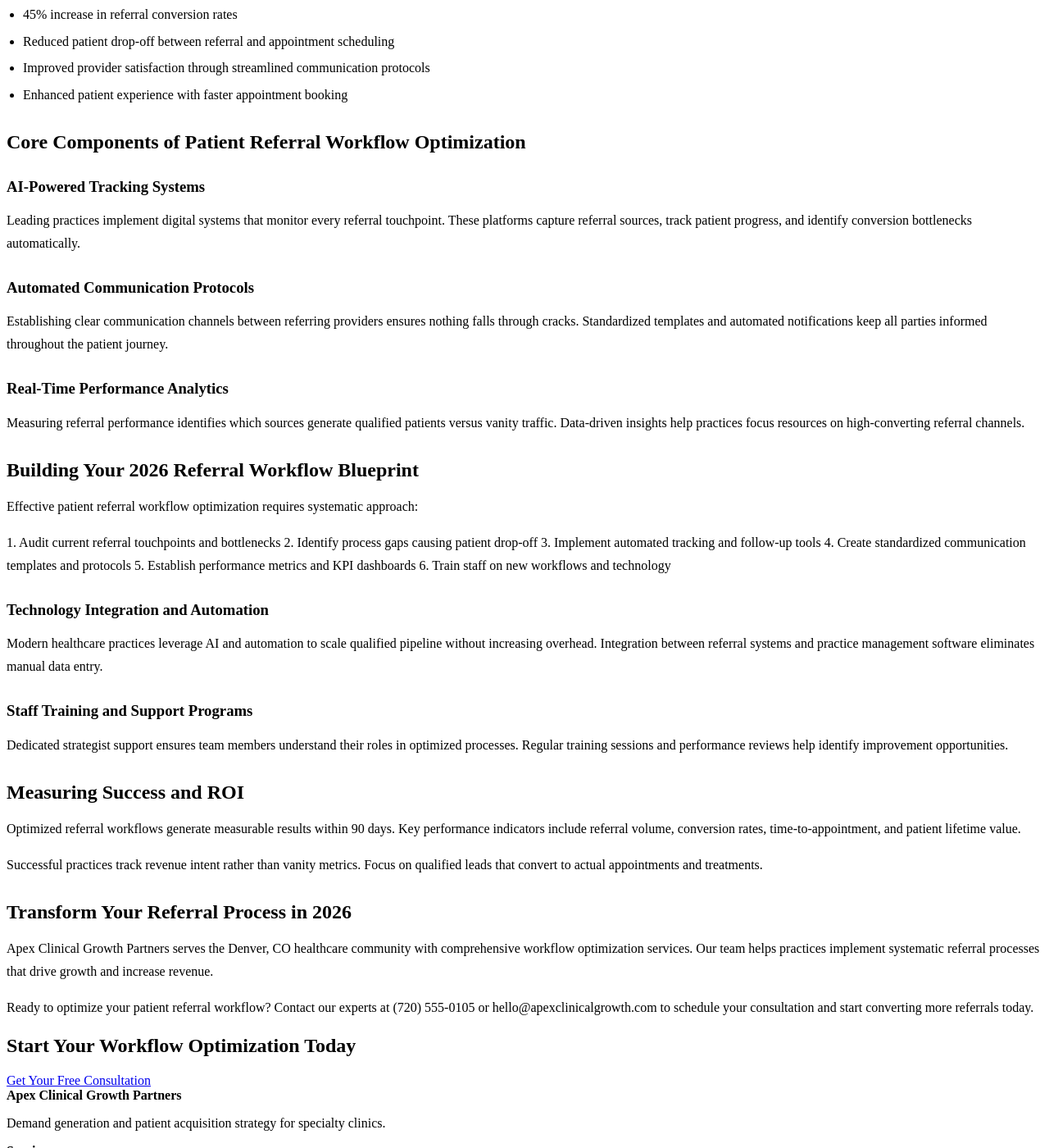
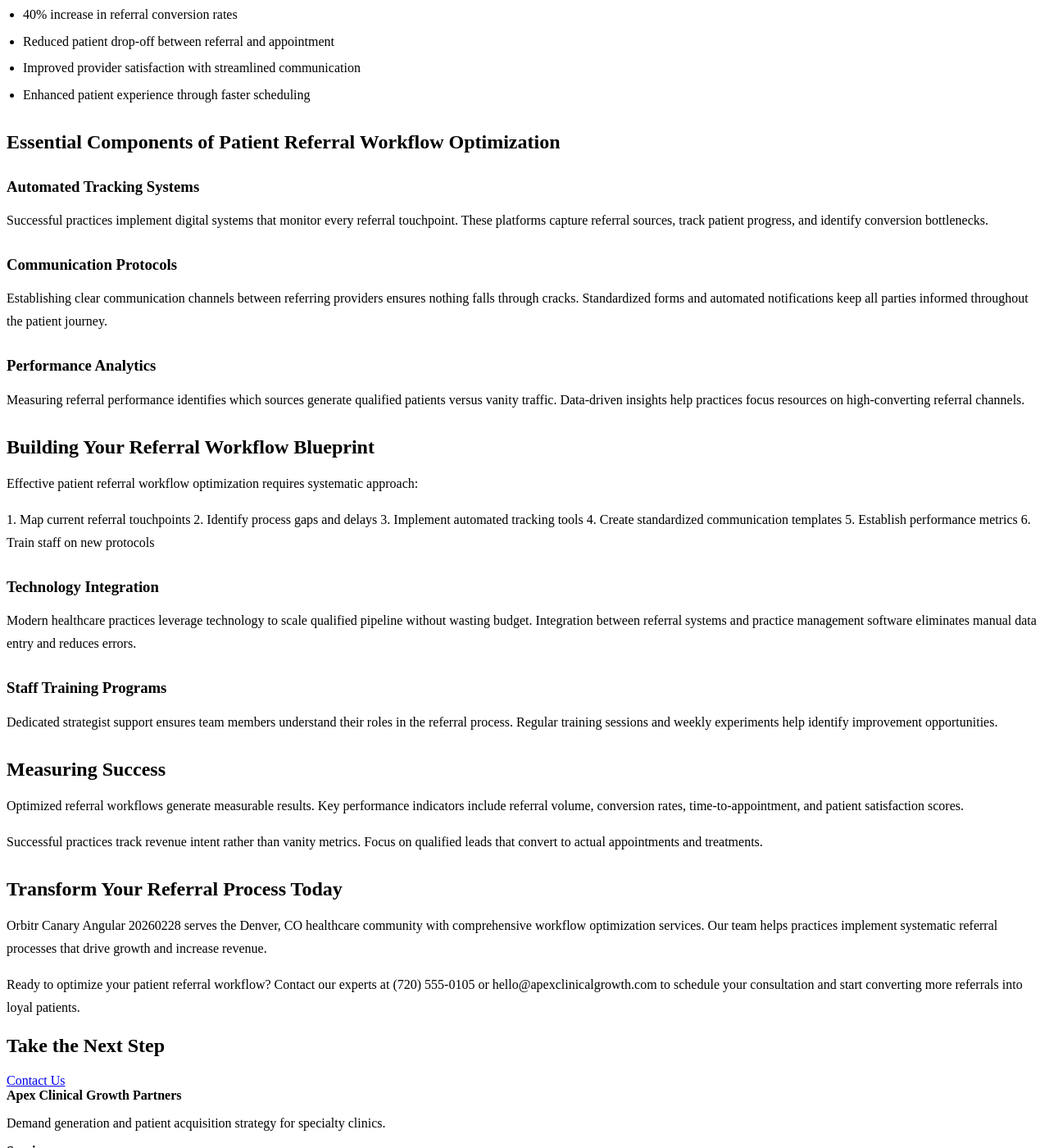
Before and after one commit to prjctlphbt/orbitr-canary-angular-20260228, a Jekyll site: the page patient-referral-workflow-blueprint.html, which Jekyll copies as it is, in a window 1280 px wide and 1400 px high, scrolled down 384 px. Shown: the whole window at 82% size. Built offline with Jekyll 4.4.1, drawn with Linux system fonts in a browser that asks for light colours; some of the changed text lies outside the part shown.

Commit message:
Rollback: Revert changes to patient-referral-workflow-blueprint.html

```diff
--- a/patient-referral-workflow-blueprint.html
+++ b/patient-referral-workflow-blueprint.html
@@ -4,8 +4,8 @@
 <head>
 <meta charset="utf-8"/>
 <meta content="width=device-width, initial-scale=1.0" name="viewport"/>
-<meta content="Optimize your patient referral workflow with Apex Clinical Growth Partners. Streamline processes, reduce delays, and boost referral volume by 40%. Get your 2026 blueprint today." name="description"/>
-<title>Patient Referral Workflow Optimization Blueprint 2026</title>
+<meta content="Optimize your patient referral workflow with Apex Clinical Growth Partners. Streamline processes, reduce delays, and boost referral volume. Get your blueprint t" name="description"/>
+<title>Patient Referral Workflow Optimization Blueprint</title>
 <style>
 
 
@@ -102,54 +102,54 @@
 <main class="page-main">
 <section class="page-hero landing-hero">
 <div class="container">
-<h1>Patient Referral Workflow Optimization Blueprint 2026</h1>
-<a class="cta" href="/services/">Get Your Blueprint</a>
+<h1>Patient Referral Workflow Optimization Blueprint</h1>
+<a class="cta" href="/services/">Contact Us</a>
 </div>
 </section>
 <section class="landing-content">
 <div class="container orbitr-generated-content">
-<h1>Patient Referral Workflow Optimization Blueprint 2026</h1>
-<p>Streamlining patient referrals drives healthcare growth and revenue generation. Effective workflow optimization transforms fragmented processes into seamless systems that convert qualified leads into scheduled patients.</p>
-<h2>Why Patient Referral Workflows Drive Revenue Growth</h2>
-<p>Inefficient referral systems waste opportunities and marketing budget. Healthcare practices lose potential revenue when referral processes lack structure and tracking mechanisms.</p>
-<p>What practices achieve in Q1 2026 after implementing optimized workflows:</p>
+<h1>Patient Referral Workflow Optimization Blueprint</h1>
+<p>Streamlining patient referrals is critical for healthcare growth and revenue generation. Effective patient referral workflow optimization transforms fragmented processes into seamless systems that convert qualified leads into close-ready patients.</p>
+<h2>Why Patient Referral Workflows Matter</h2>
+<p>Broken referral systems waste valuable opportunities and budget. Healthcare practices lose potential revenue when referral processes lack structure and tracking mechanisms.</p>
+<p>What clients report in quarter one after implementing optimized workflows:</p>
 <ul>
-<li>45% increase in referral conversion rates</li>
-<li>Reduced patient drop-off between referral and appointment scheduling</li>
-<li>Improved provider satisfaction through streamlined communication protocols</li>
-<li>Enhanced patient experience with faster appointment booking</li>
+<li>40% increase in referral conversion rates</li>
+<li>Reduced patient drop-off between referral and appointment</li>
+<li>Improved provider satisfaction with streamlined communication</li>
+<li>Enhanced patient experience through faster scheduling</li>
 </ul>
-<h2>Core Components of Patient Referral Workflow Optimization</h2>
-<h3>AI-Powered Tracking Systems</h3>
-<p>Leading practices implement digital systems that monitor every referral touchpoint. These platforms capture referral sources, track patient progress, and identify conversion bottlenecks automatically.</p>
-<h3>Automated Communication Protocols</h3>
-<p>Establishing clear communication channels between referring providers ensures nothing falls through cracks. Standardized templates and automated notifications keep all parties informed throughout the patient journey.</p>
-<h3>Real-Time Performance Analytics</h3>
+<h2>Essential Components of Patient Referral Workflow Optimization</h2>
+<h3>Automated Tracking Systems</h3>
+<p>Successful practices implement digital systems that monitor every referral touchpoint. These platforms capture referral sources, track patient progress, and identify conversion bottlenecks.</p>
+<h3>Communication Protocols</h3>
+<p>Establishing clear communication channels between referring providers ensures nothing falls through cracks. Standardized forms and automated notifications keep all parties informed throughout the patient journey.</p>
+<h3>Performance Analytics</h3>
 <p>Measuring referral performance identifies which sources generate qualified patients versus vanity traffic. Data-driven insights help practices focus resources on high-converting referral channels.</p>
-<h2>Building Your 2026 Referral Workflow Blueprint</h2>
+<h2>Building Your Referral Workflow Blueprint</h2>
 <p>Effective patient referral workflow optimization requires systematic approach:</p>
-<p>1. Audit current referral touchpoints and bottlenecks
-2. Identify process gaps causing patient drop-off
-3. Implement automated tracking and follow-up tools
-4. Create standardized communication templates and protocols
-5. Establish performance metrics and KPI dashboards
-6. Train staff on new workflows and technology</p>
-<h3>Technology Integration and Automation</h3>
-<p>Modern healthcare practices leverage AI and automation to scale qualified pipeline without increasing overhead. Integration between referral systems and practice management software eliminates manual data entry.</p>
-<h3>Staff Training and Support Programs</h3>
-<p>Dedicated strategist support ensures team members understand their roles in optimized processes. Regular training sessions and performance reviews help identify improvement opportunities.</p>
-<h2>Measuring Success and ROI</h2>
-<p>Optimized referral workflows generate measurable results within 90 days. Key performance indicators include referral volume, conversion rates, time-to-appointment, and patient lifetime value.</p>
+<p>1. Map current referral touchpoints
+2. Identify process gaps and delays
+3. Implement automated tracking tools
+4. Create standardized communication templates
+5. Establish performance metrics
+6. Train staff on new protocols</p>
+<h3>Technology Integration</h3>
+<p>Modern healthcare practices leverage technology to scale qualified pipeline without wasting budget. Integration between referral systems and practice management software eliminates manual data entry and reduces errors.</p>
+<h3>Staff Training Programs</h3>
+<p>Dedicated strategist support ensures team members understand their roles in the referral process. Regular training sessions and weekly experiments help identify improvement opportunities.</p>
+<h2>Measuring Success</h2>
+<p>Optimized referral workflows generate measurable results. Key performance indicators include referral volume, conversion rates, time-to-appointment, and patient satisfaction scores.</p>
 <p>Successful practices track revenue intent rather than vanity metrics. Focus on qualified leads that convert to actual appointments and treatments.</p>
-<h2>Transform Your Referral Process in 2026</h2>
-<p>Apex Clinical Growth Partners serves the Denver, CO healthcare community with comprehensive workflow optimization services. Our team helps practices implement systematic referral processes that drive growth and increase revenue.</p>
-<p>Ready to optimize your patient referral workflow? Contact our experts at (720) 555-0105 or hello@apexclinicalgrowth.com to schedule your consultation and start converting more referrals today.</p>
+<h2>Transform Your Referral Process Today</h2>
+<p>Orbitr Canary Angular 20260228 serves the Denver, CO healthcare community with comprehensive workflow optimization services. Our team helps practices implement systematic referral processes that drive growth and increase revenue.</p>
+<p>Ready to optimize your patient referral workflow? Contact our experts at (720) 555-0105 or hello@apexclinicalgrowth.com to schedule your consultation and start converting more referrals into loyal patients.</p>
 </div>
 </section>
 <section class="landing-cta">
 <div class="container">
-<h2>Start Your Workflow Optimization Today</h2>
-<a class="cta" href="/services/">Get Your Free Consultation</a>
+<h2>Take the Next Step</h2>
+<a class="cta" href="/services/">Contact Us</a>
 </div>
 </section>
 </main>
```
